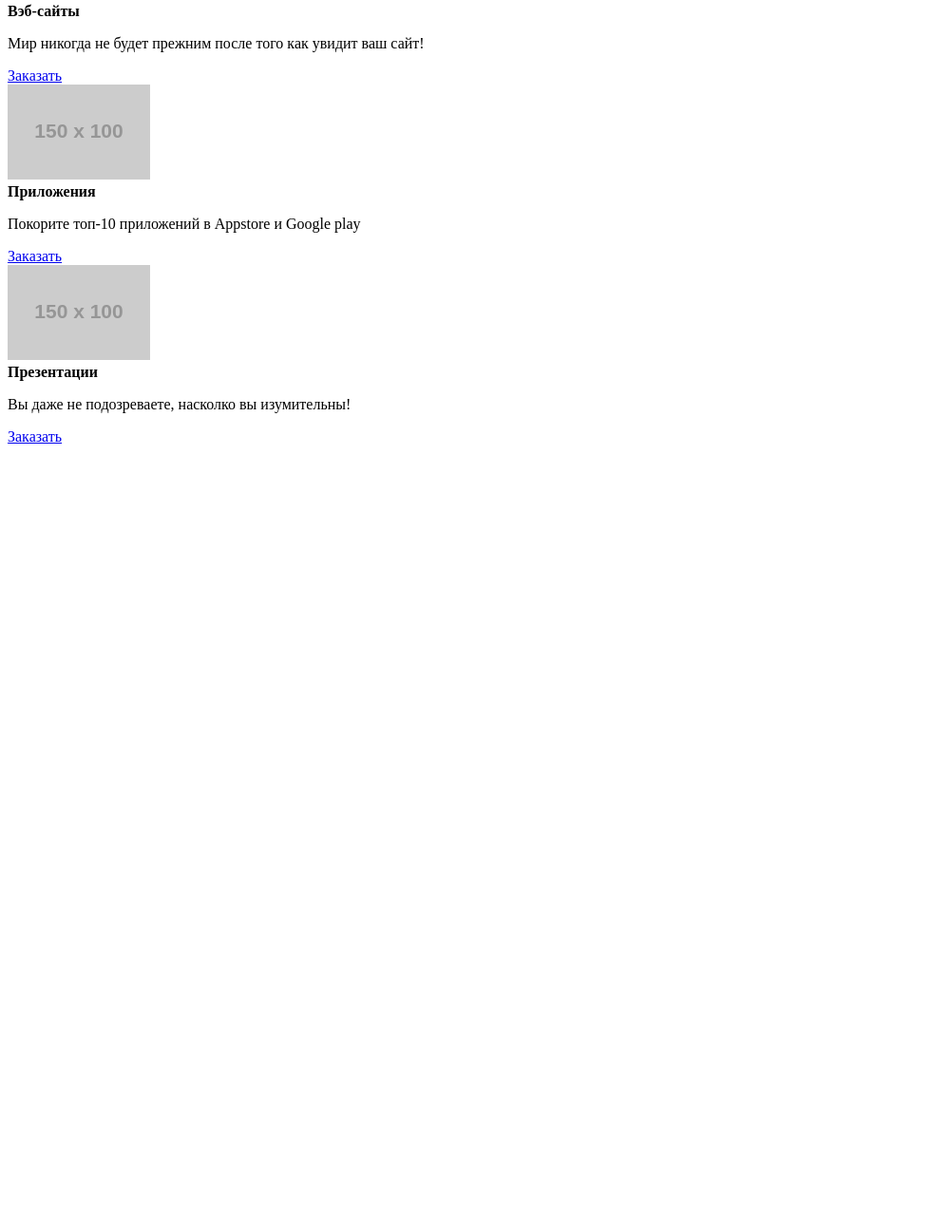
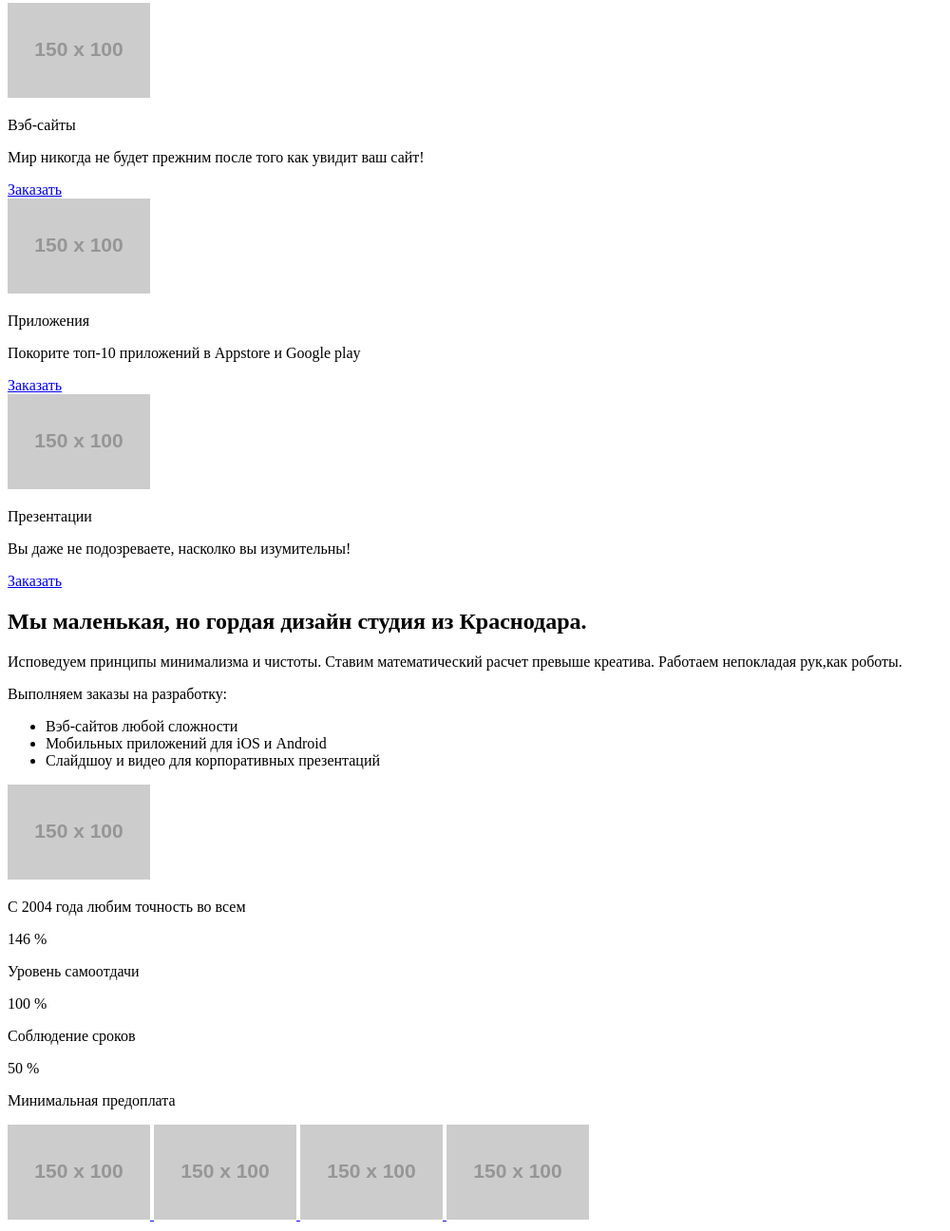
Before and after one commit to Tatyana1984/246912-nerds, a plain HTML site: page index.html in a window 1280 px wide. Shown: the part 467-1763 px from the top of the page at 95% size, without its empty margins (0-1000 px from the left). Before the commit the page ends 944 px from the top, so only its background shows below. Drawn offline with Linux system fonts and the light colour scheme; placeholder pictures from the web are drawn by us.

Commit message:
Внесла изменения

```diff
--- a/index.html
+++ b/index.html
@@ -7,7 +7,7 @@
   <body>
     <header class="header">
       <div class="container">
-        <div class="logo">
+        <div class="logo-1">
           <img src="http://placehold.it/150x100" alt="Логотип Нёрдс">
         </div>
         <nav class="navigation">
@@ -32,39 +32,85 @@
       </div>
     </header>
     <main class="container">
-      <div class="benefits">
-        <h1>Долго, дорого, скурпулезно</h1>
-        <p>Математически выверенный дизайн для вашего сайта или мобильного приложения.</p>
-        <a class="more" href="#">Узнать больше</a>
-      </div>
       <div class="slider">
-
+        <div class="benefits">
+          <h1>Долго, дорого, скурпулезно</h1>
+          <p class="about">Математически выверенный дизайн для вашего сайта или мобильного приложения.</p>
+          <a class="more" href="#">Узнать больше</a>
+        </div>
+        <img src="http://placehold.it/150x100" alt="">
       </div>
       <div class="products">
         <div class="websites">
           <div class="red">
             <img src="http://placehold.it/150x100" alt="">
           </div>
-          <b>Вэб-сайты</b>
-          <p>Мир никогда не будет прежним после того как увидит ваш сайт!</p>
+          <p class="name">Вэб-сайты</p>
+          <p class="about">Мир никогда не будет прежним после того как увидит ваш сайт!</p>
           <a class="order" href="#">Заказать</a>
         </div>
         <div class="apps">
           <div class="green">
             <img src="http://placehold.it/150x100" alt="">
           </div>
-          <b>Приложения</b>
-          <p>Покорите топ-10 приложений в Appstore и Google play</p>
+          <p class="name">Приложения</p>
+          <p class="about">Покорите топ-10 приложений в Appstore и Google play</p>
           <a class="order" href="#">Заказать</a>
         </div>
         <div class="presentations">
           <div class="yellow">
             <img src="http://placehold.it/150x100" alt="">
           </div>
-          <b>Презентации</b>
-          <p>Вы даже не подозреваете, насколко вы изумительны!</p>
+          <p class="name">Презентации</p>
+          <p class="about">Вы даже не подозреваете, насколко вы изумительны!</p>
           <a class="order" href="#">Заказать</a>
         </div>
+      </div>
+      <div class="body">
+        <div class="content-left">
+          <h2>Мы маленькая, но гордая дизайн студия из Краснодара.</h2>
+          <p class="about">Исповедуем принципы минимализма и чистоты. Ставим математический расчет превыше креатива. Работаем непокладая рук,как роботы.</p>
+          <p class="list">Выполняем заказы на разработку:</p>
+          <ul class="item">
+            <li>Вэб-сайтов любой сложности</li>
+            <li>Мобильных приложений для iOS и Android</li>
+            <li>Слайдшоу и видео для корпоративных презентаций</li>
+          </ul>
+        </div>
+        <div class="content-right">
+          <div class="logo-2">
+            <img src="http://placehold.it/150x100" alt="Логотип Нёрдс">
+          </div>
+          <div class="box-1">
+            <p class="list">C 2004 года любим точность во всем</p>
+            <div class="box-2">
+              <p class="rate">146 %</p>
+              <p class="about">Уровень самоотдачи</p>
+            </div>
+            <div class="box-2">
+              <p class="rate">100 %</p>
+              <p class="about">Соблюдение сроков</p>
+            </div>
+            <div class="box-2">
+              <p class="rate">50 %</p>
+              <p class="about">Минимальная предоплата</p>
+            </div>
+          </div>
+        </div>
+      </div>
+      <div class="works">
+        <a class="btn-htmlacademy" href="#">
+          <img src="http://placehold.it/150x100" alt="">
+        </a>
+        <a class="btn-barbershop" href="#">
+          <img src="http://placehold.it/150x100" alt="">
+        </a>
+        <a class="btn-pink" href="#">
+          <img src="http://placehold.it/150x100" alt="">
+        </a>
+        <a class="btn-mishka" href="#">
+          <img src="http://placehold.it/150x100" alt="">
+        </a>
       </div>
     </main>
   </body>
```
